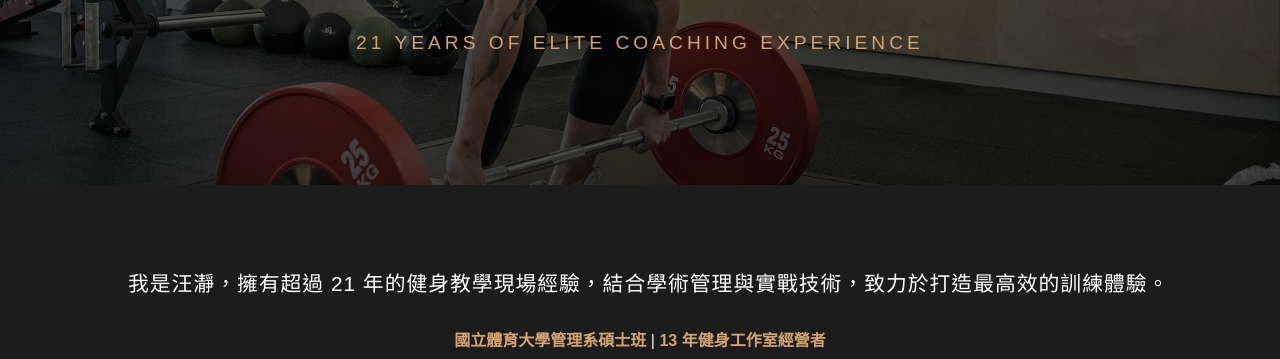
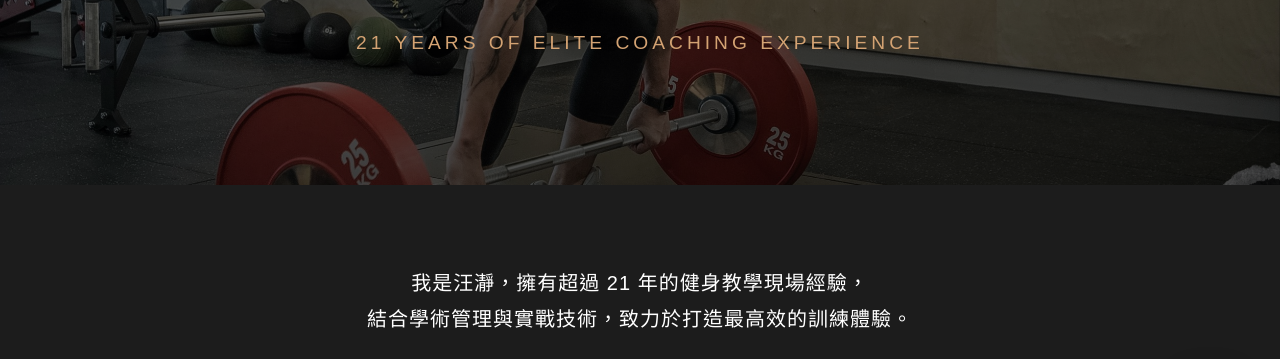
Before and after one commit to Poshu1984/my-fitness-site, a plain HTML site: page index.html in a window 1280 px wide. Shown: the part 329-688 px from the top of the page. Drawn offline with Linux system fonts and the light colour scheme.

Commit message:
Update index.html

```diff
--- a/index.html
+++ b/index.html
@@ -135,8 +135,8 @@
 
 <section id="about" class="section">
     <div class="intro-section">
-       <p class="intro-text" style="font-size: 1.3rem; max-width: 1200px; width: 100%; margin: 0 auto; letter-spacing: 1px; color: #fff; white-space: nowrap;">
-    我是汪瀞，擁有超過 21 年的健身教學現場經驗，結合學術管理與實戰技術，致力於打造最高效的訓練體驗。
+      <p class="intro-text" style="font-size: 1.25rem; max-width: 850px; width: 90%; margin: 0 auto; line-height: 1.8; color: #fff; text-align: center;">
+    我是汪瀞，擁有超過 21 年的健身教學現場經驗，<br>結合學術管理與實戰技術，致力於打造最高效的訓練體驗。
 </p>
         <div style="margin-top: 25px;">
             <span class="highlight">國立體育大學管理系碩士班</span> | <span class="highlight">13 年健身工作室經營者</span>
```
